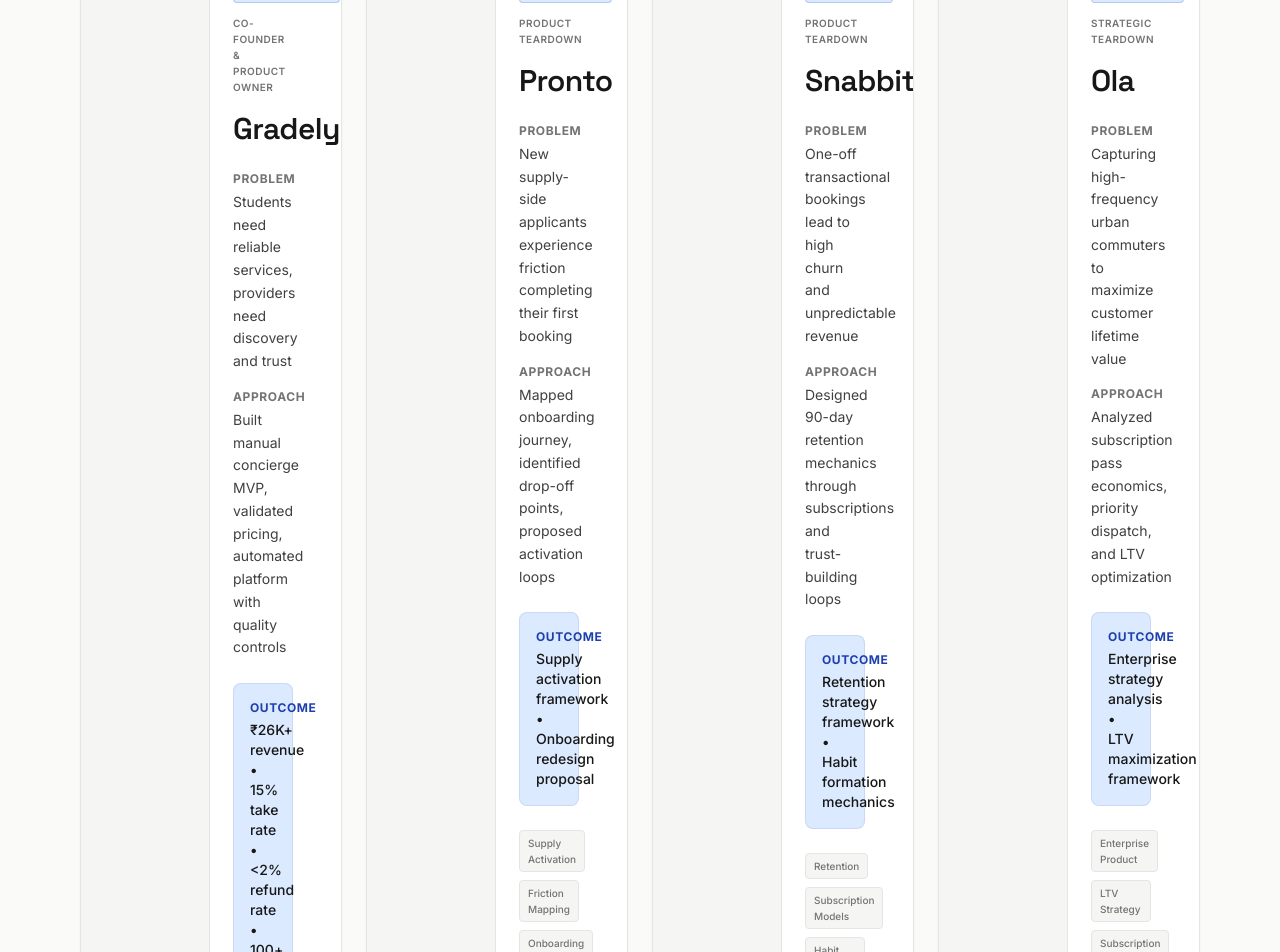
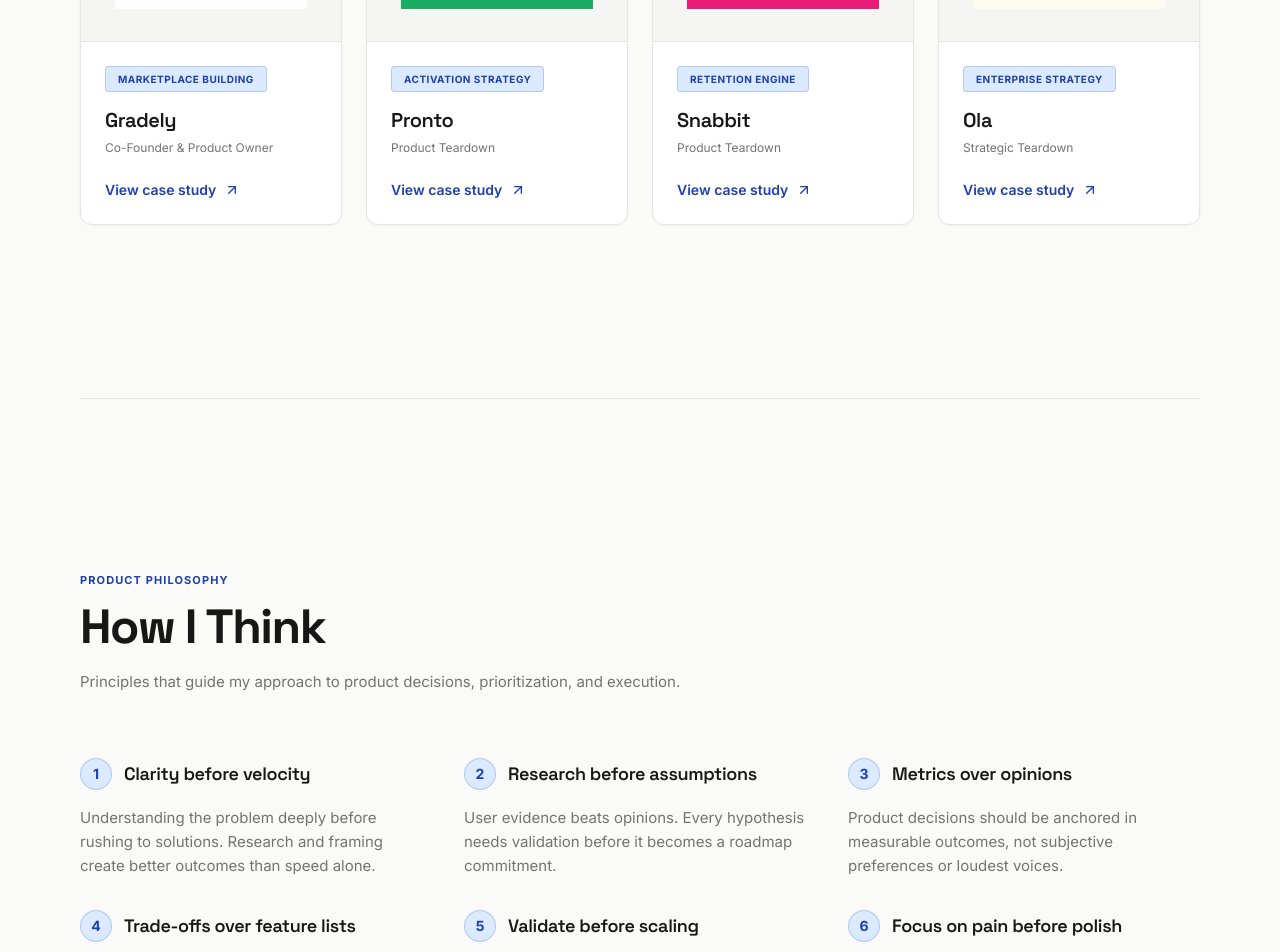
Before and after one commit to Avisav24/Product-Management-Portfolio, a Next.js app: page / in a window 1280 px wide. Shown: the part 1260-2212 px from the top of the page. Built offline with nearby package versions, Linux system fonts and the light colour scheme.

Commit message:
fix: simplify case study cards for clean 4-column grid layout

```diff
--- a/src/components/home/case-studies.tsx
+++ b/src/components/home/case-studies.tsx
@@ -75,89 +75,43 @@
         {CASE_STUDIES.map((study) => (
           <article
             key={study.slug}
-            className="editorial-card overflow-hidden group"
+            className="editorial-card overflow-hidden group flex flex-col"
           >
-            <div className="grid grid-cols-1 lg:grid-cols-5 gap-0">
-
-              {/* Logo Side */}
-              <div className="lg:col-span-2 flex items-center justify-center bg-[var(--soft)] p-12 lg:p-16 border-b lg:border-b-0 lg:border-r border-[var(--line)]">
+            {/* Logo */}
+            <div className="flex items-center justify-center bg-[var(--soft)] p-8 border-b border-[var(--line)]">
               <Image
                 src={study.logo}
                 alt={study.name}
-                  className="h-20 lg:h-28 w-auto object-contain transition-transform duration-300 group-hover:scale-105"
+                className="h-16 w-auto object-contain transition-transform duration-300 group-hover:scale-105"
               />
             </div>
 
-              {/* Content Side */}
-              <div className="lg:col-span-3 p-8 lg:p-12 flex flex-col justify-center">
+            {/* Content */}
+            <div className="p-6 flex flex-col flex-1">
 
-                {/* Meta */}
-                <div className="flex flex-wrap items-center gap-3 mb-4">
-                  <span className="text-[10px] font-bold uppercase tracking-wider text-[var(--accent)] border border-[var(--accent)]/20 bg-[var(--accent-soft)] px-3 py-1 rounded">
+              {/* Category Badge */}
+              <span className="text-[10px] font-bold uppercase tracking-wider text-[var(--accent)] border border-[var(--accent)]/20 bg-[var(--accent-soft)] px-3 py-1 rounded mb-4 inline-block self-start">
                 {study.category}
               </span>
-                  <span className="text-[10px] font-semibold uppercase tracking-wider text-[var(--muted)]">
-                    {study.role}
-                  </span>
-                </div>
 
-                {/* Title */}
-                <h3 className="headline-secondary text-2xl lg:text-3xl mb-6">
+              {/* Company Name */}
+              <h3 className="headline-secondary text-xl mb-2">
                 {study.name}
               </h3>
 
-                {/* Problem */}
-                <div className="mb-4">
-                  <span className="text-xs font-bold uppercase tracking-wider text-[var(--muted)] mb-1 block">
-                    Problem
-                  </span>
-                  <p className="text-sm text-[var(--ink-secondary)] leading-relaxed">
-                    {study.problem}
+              {/* Role */}
+              <p className="text-xs text-[var(--muted)] mb-6">
+                {study.role}
               </p>
-                </div>
-
-                {/* Approach */}
-                <div className="mb-6">
-                  <span className="text-xs font-bold uppercase tracking-wider text-[var(--muted)] mb-1 block">
-                    Approach
-                  </span>
-                  <p className="text-sm text-[var(--ink-secondary)] leading-relaxed">
-                    {study.approach}
-                  </p>
-                </div>
-
-                {/* Result Badge */}
-                <div className="mb-6 p-4 rounded-lg bg-[var(--accent-soft)] border border-[var(--accent)]/10">
-                  <span className="text-xs font-bold uppercase tracking-wider text-[var(--accent)] mb-1 block">
-                    Outcome
-                  </span>
-                  <p className="text-sm font-medium text-[var(--ink)]">
-                    {study.result}
-                  </p>
-                </div>
-
-                {/* Tags */}
-                <div className="flex flex-wrap gap-2 mb-6">
-                  {study.tags.map((tag) => (
-                    <span
-                      key={tag}
-                      className="text-[10px] font-medium px-2 py-1 rounded bg-[var(--soft)] text-[var(--muted)] border border-[var(--line)]"
-                    >
-                      {tag}
-                    </span>
-                  ))}
-                </div>
 
               {/* CTA Link */}
               <Link
                 href={`/case-studies/${study.slug}`}
                 className="inline-flex items-center gap-2 text-sm font-semibold text-[var(--accent)] transition-all hover:gap-3 mt-auto"
               >
-                  Read case study
+                View case study
                 <ArrowUpRight size={16} className="transition-transform" />
               </Link>
-              </div>
-
             </div>
           </article>
         ))}
```
Lines whose indentation alone changed are shown as unchanged.
